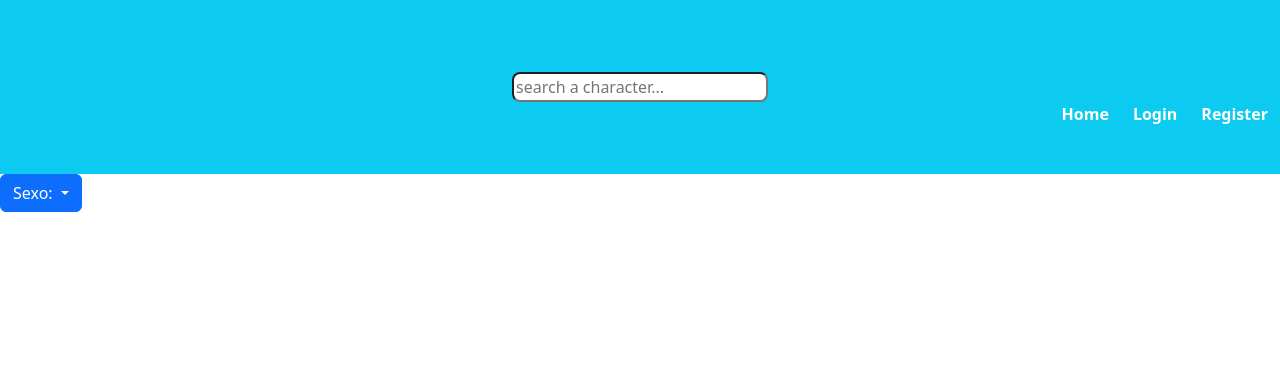
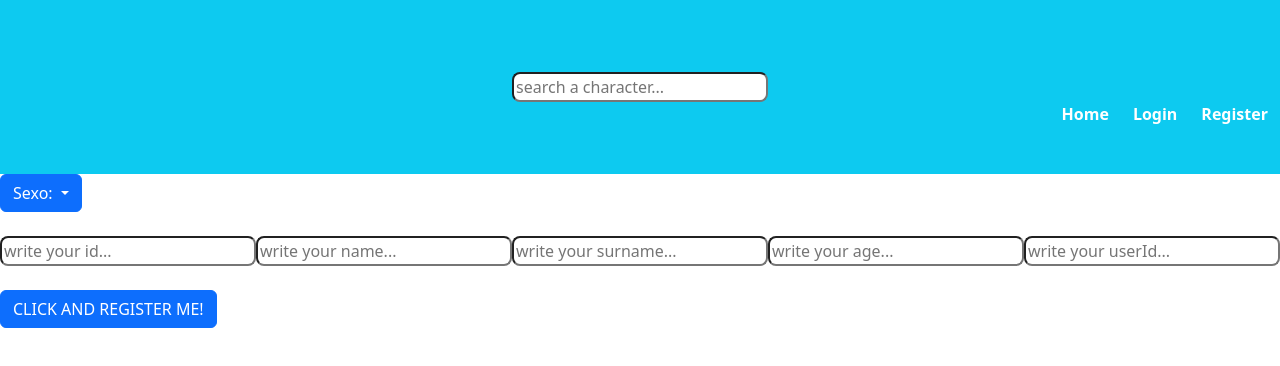
Before and after one commit to GeeksHubsAcademy/reactTSpropsComponentes, a React (Vite) app: page /register in a window 1280 px wide. Shown: the top 366 px of the page. Built offline with nearby package versions, Linux system fonts and the light colour scheme.

Commit message:
Mock json-server primera fase user creation

```diff
--- a/src/pages/Register/Register.tsx
+++ b/src/pages/Register/Register.tsx
@@ -1,14 +1,46 @@
 
-import React, {useState, useEffect} from 'react';
+import {useState, useEffect} from 'react';
 import { Drop } from "../../common/Drop/Drop";
+import { TextInput } from "../../common/TextInput/TextInput";
+import { Button } from 'react-bootstrap';
+import { registerMe } from '../../services/apiCalls';
+import { useNavigate } from 'react-router-dom';
+
 
 export interface DropProps {
   state:Function,
   titulo:string
 }
+
+export interface UserData {
+  id: number,
+  name: string,
+  surname: string,
+  age: number,
+  userId: number
+}
+
 export const Register = () => {
 
-  const [drop, setDrop] = useState(false)
+  const navigate = useNavigate();
+
+  const [drop, setDrop] = useState(false);
+
+  const [userData, setUserData] = useState<UserData>({
+    id: 0,
+    name: "",
+    surname: "",
+    age: 0,
+    userId: 0
+  })
+
+  const [userError, setUserError] = useState({
+    id: 0,
+    name: "",
+    surname: "",
+    age: 0,
+    userId: 0
+  })
 
   useEffect(()=> {
 
@@ -21,12 +53,75 @@ export const Register = () => {
 
   },[drop]);
 
+  useEffect(()=>{
+    console.log(userData);
+  },[userData]);
+
+  const keepData = () => {
+
+    registerMe(userData)
+      .then(
+        respuesta => {
+          if(respuesta.id !== 0){
+            //Quiere decir que si me he podido registrar....
+            setTimeout(()=> {
+              navigate("/login");
+            },750)
+          }
+        }
+      )
+      .catch(error => console.log(error))
+
+
+  }
+
   return (
     <>
       <Drop
         state={setDrop}
         titulo={`Sexo: `}
       />
+      <TextInput
+          name="id"
+          type="text"
+          placeholder="write your id..."
+          design={userError.id ? ("my-4 inputDesign errorInput") : ("my-4 inputDesign")}
+          state={setUserData}
+          errorState={setUserError}
+      />
+      <TextInput
+          name="name"
+          type="text"
+          placeholder="write your name..."
+          design={userError.name ? ("my-4 inputDesign errorInput") : ("my-4 inputDesign")}
+          state={setUserData}
+          errorState={setUserError}
+      />
+      <TextInput
+          name="surname"
+          type="text"
+          placeholder="write your surname..."
+          design={userError.surname ? ("my-4 inputDesign errorInput") : ("my-4 inputDesign")}
+          state={setUserData}
+          errorState={setUserError}
+      />
+      <TextInput
+          name="age"
+          type="text"
+          placeholder="write your age..."
+          design={userError.age ? ("my-4 inputDesign errorInput") : ("my-4 inputDesign")}
+          state={setUserData}
+          errorState={setUserError}
+      />
+      <TextInput
+          name="userId"
+          type="text"
+          placeholder="write your userId..."
+          design={userError.userId ? ("my-4 inputDesign errorInput") : ("my-4 inputDesign")}
+          state={setUserData}
+          errorState={setUserError}
+      />
+      <Button onClick={()=>keepData()}>CLICK AND REGISTER ME!</Button>
     </>
   );
 };
--- a/src/services/apiCalls.ts
+++ b/src/services/apiCalls.ts
@@ -2,10 +2,19 @@ import axios from "axios";
 
 const URL = "https://express-api-basic.vercel.app";
 const RM_URL = "https://rickandmortyapi.com/api";
+const BASIC_API_URL = "http://localhost:3000";
 
 interface LoginData {
   email: string;
   password: string;
+}
+
+interface RegisterData {
+  id: number,
+  name: string,
+  surname: string,
+  age: number,
+  userId: number
 }
 
 export const bringCharacters = async () => {
@@ -50,3 +59,11 @@ export const logMe = async (body: LoginData) => {
 
   return res;
 };
+
+export const registerMe = async (body: RegisterData) => {
+
+  let { data } = await axios.post(`${BASIC_API_URL}/users`, body);
+
+  return data;
+
+}
```
